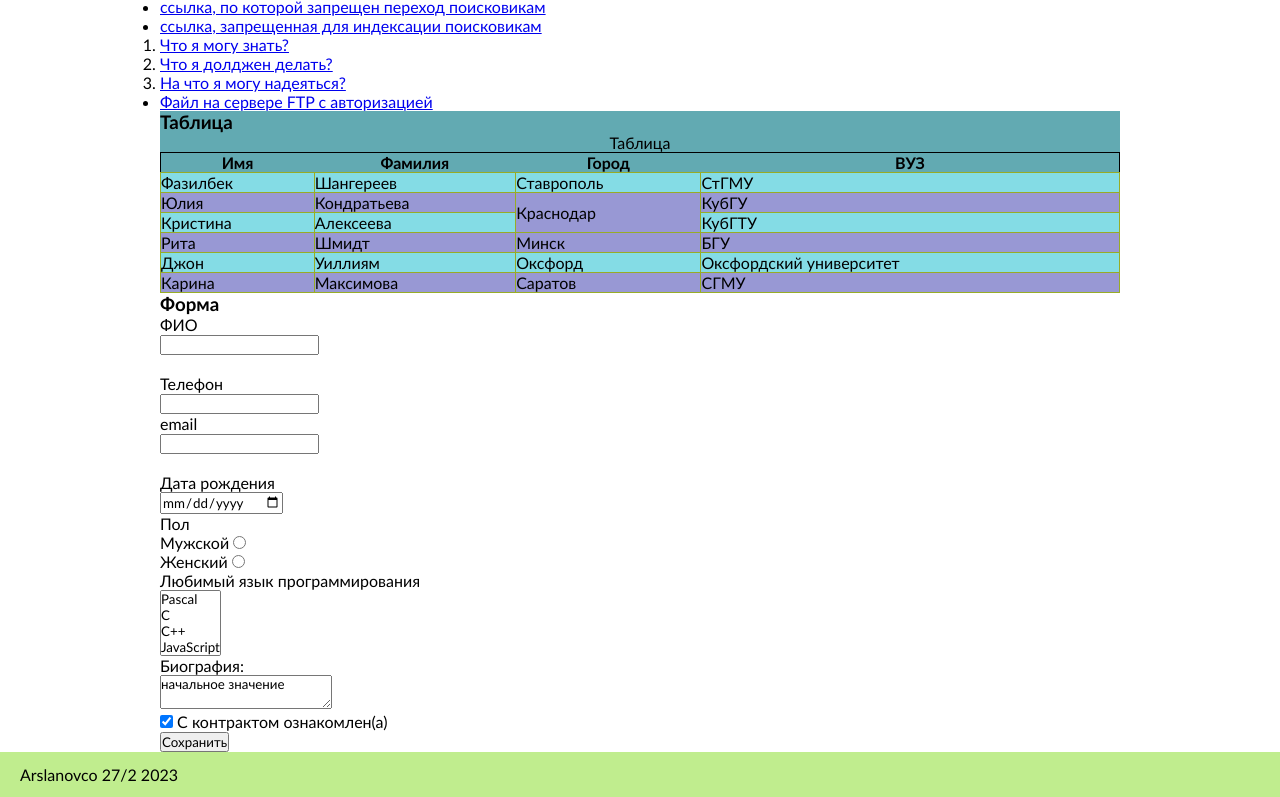
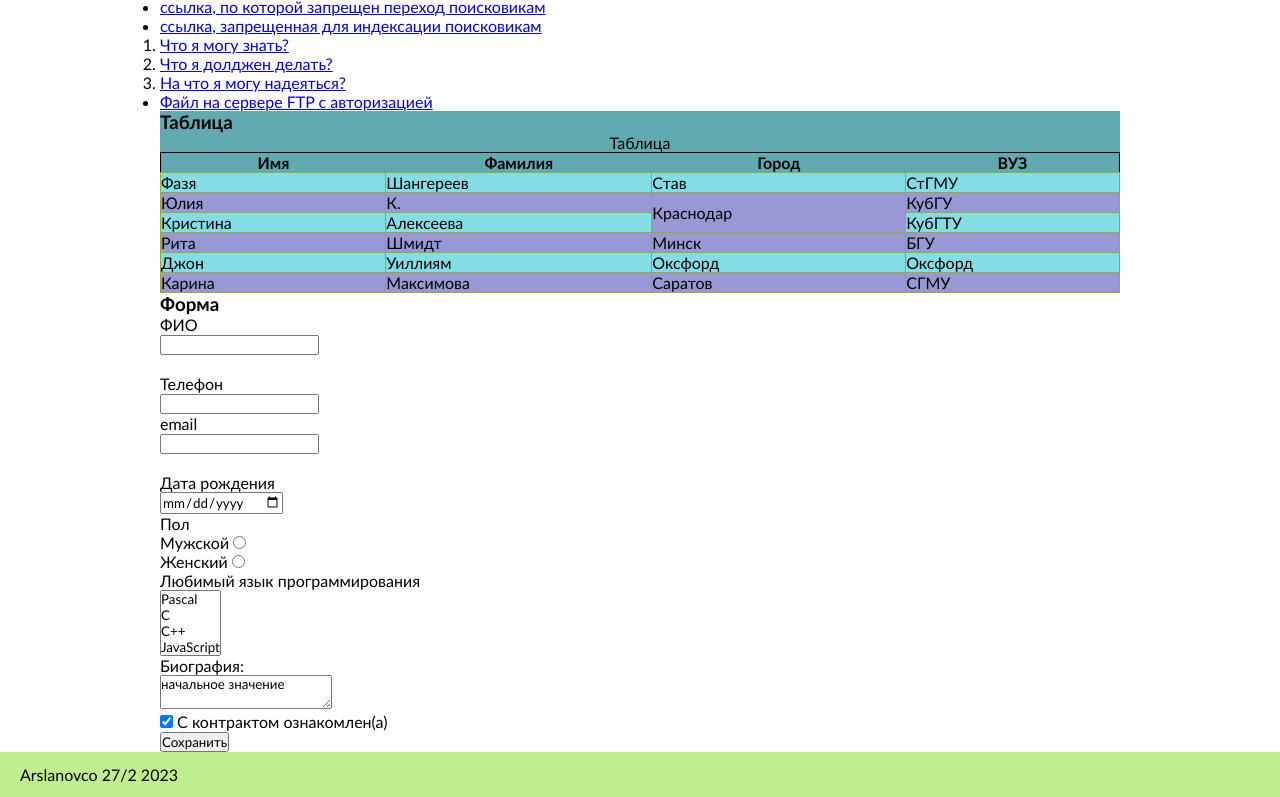
Before and after one commit to arslanov-sea/WEB, a plain HTML site: page task/index.html in a window 1280 px wide. Shown: the part 785-1582 px from the top of the page. Drawn offline with Linux system fonts and the light colour scheme.

Commit message:
Изменение 05.10

```diff
--- a/task/index.html
+++ b/task/index.html
@@ -82,14 +82,14 @@
                 </thead>
                 <tbody>
                     <tr>
-                        <td>Фазилбек</td>
+                        <td>Фазя</td>
                         <td>Шангереев</td>
-                        <td>Ставрополь</td>
+                        <td>Став</td>
                         <td>СтГМУ</td>
                     </tr>
                     <tr>
                         <td>Юлия</td>
-                        <td>Кондратьева</td>
+                        <td>К.</td>
                         <td rowspan="2">Краснодар</td>
                         <td>КубГУ</td>
                     </tr>
@@ -108,7 +108,7 @@
                         <td>Джон</td>
                         <td>Уиллиям</td>
                         <td>Оксфорд</td>
-                        <td>Оксфордский университет</td>
+                        <td>Оксфорд</td>
                     </tr>
                     <tr>
                         <td>Карина</td>
```
